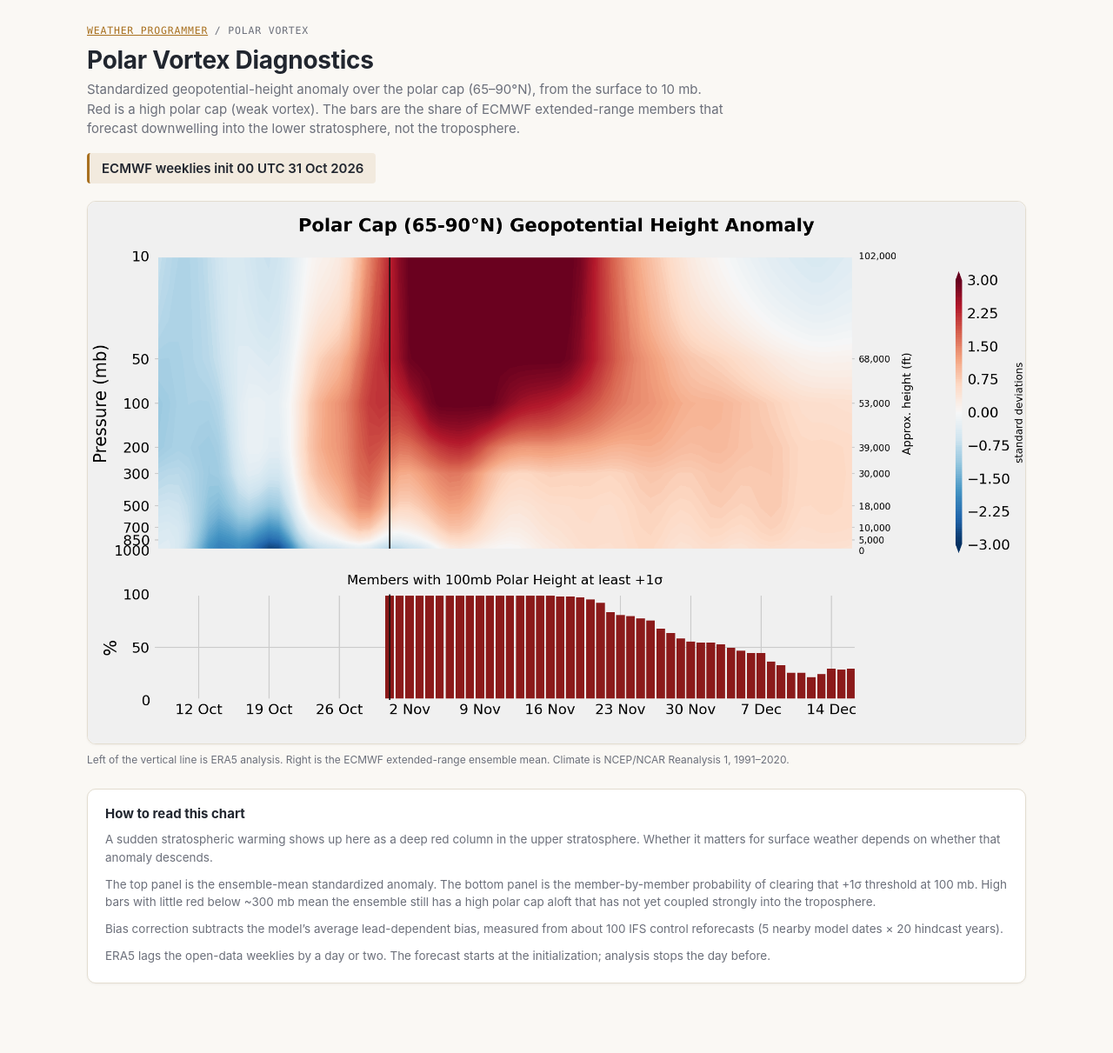
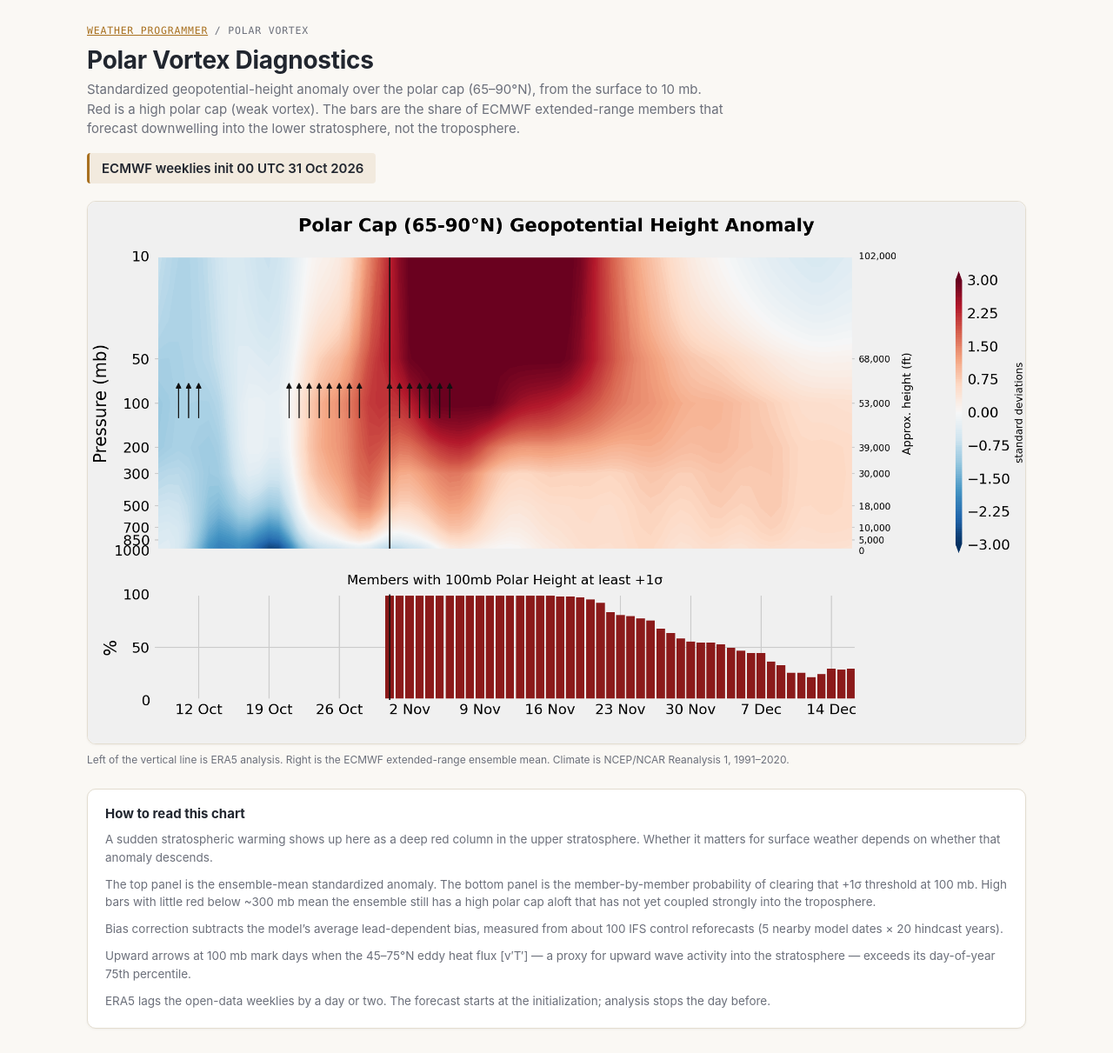
Before and after one commit to frontogenesis/frontogenesis.github.io, a Jekyll site: the page polar_vortex/index.html, which Jekyll copies as it is, in a window 1280 px wide. Shown: the whole page at 87% size. Built offline with Jekyll 4.4.1, drawn with Linux system fonts in a browser that asks for light colours; before the commit the page ends 1159 px from its top, so only the background shows below that; part of the change alters nothing that is shown.

Commit message:
Overlay upward wave-activity arrows on the polar vortex cross-section.
Co-authored-by: Cursor <cursoragent@cursor.com>

```diff
--- a/polar_vortex/index.html
+++ b/polar_vortex/index.html
@@ -115,6 +115,7 @@
       <p>A sudden stratospheric warming shows up here as a deep red column in the upper stratosphere. Whether it matters for surface weather depends on whether that anomaly descends.</p>
       <p>The top panel is the ensemble-mean standardized anomaly. The bottom panel is the member-by-member probability of clearing that +1σ threshold at 100 mb. High bars with little red below ~300 mb mean the ensemble still has a high polar cap aloft that has not yet coupled strongly into the troposphere.</p>
       <p>Bias correction subtracts the model’s average lead-dependent bias, measured from about 100 IFS control reforecasts (5 nearby model dates × 20 hindcast years).</p>
+      <p>Upward arrows at 100 mb mark days when the 45–75°N eddy heat flux [v′T′] — a proxy for upward wave activity into the stratosphere — exceeds its day-of-year 75th percentile.</p>
       <p>ERA5 lags the open-data weeklies by a day or two. The forecast starts at the initialization; analysis stops the day before.</p>
     </div>
   </div>
--- a/polar_vortex/meta.json
+++ b/polar_vortex/meta.json
@@ -1,6 +1,6 @@
 {
   "init": "2026-10-31",
-  "updated_utc": "2026-11-03T23:38:32Z",
+  "updated_utc": "2026-11-04T00:43:06Z",
   "files": [
     "polar_cap_descent.png"
   ],
```
Also changed, not shown: polar_vortex/polar_cap_descent.png.
